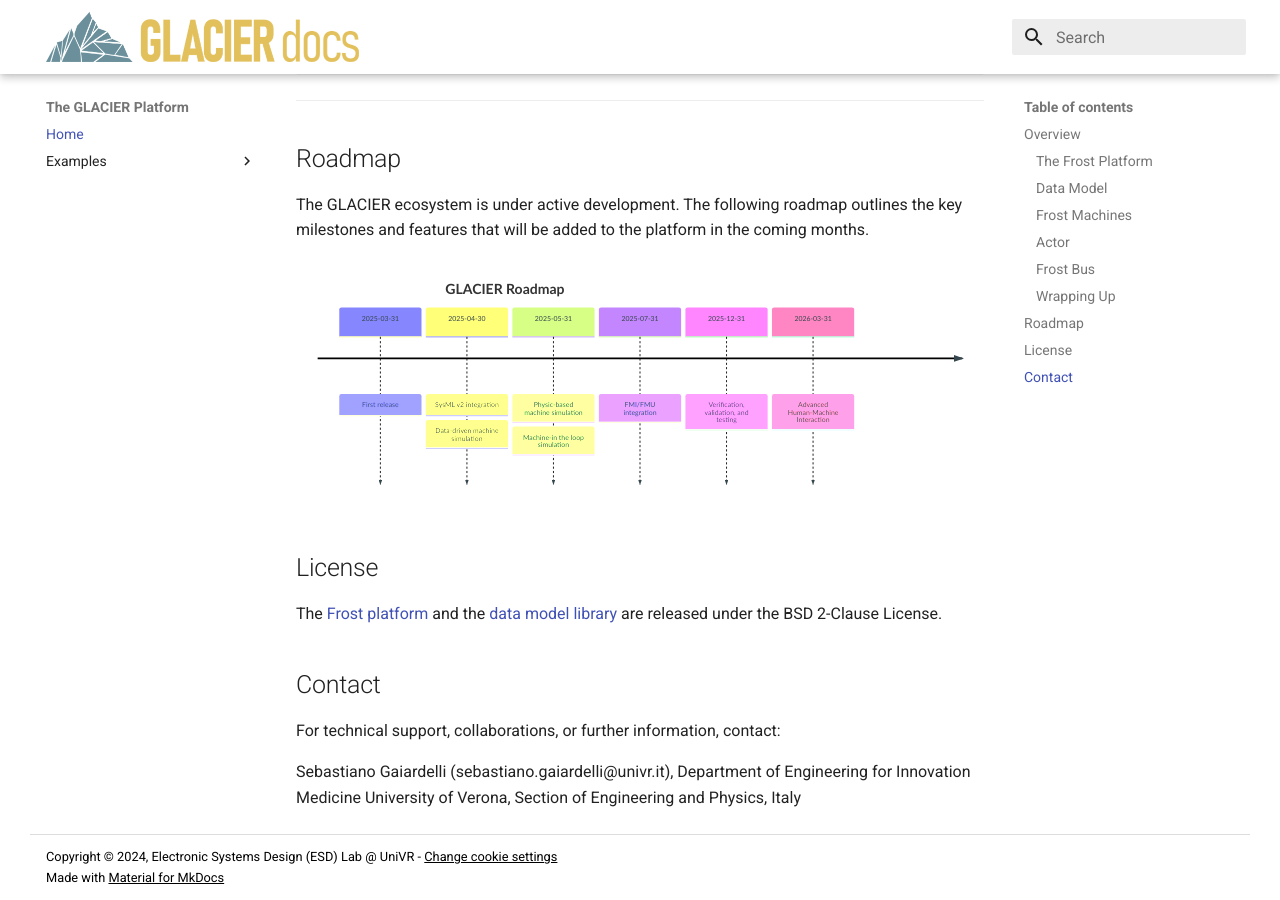
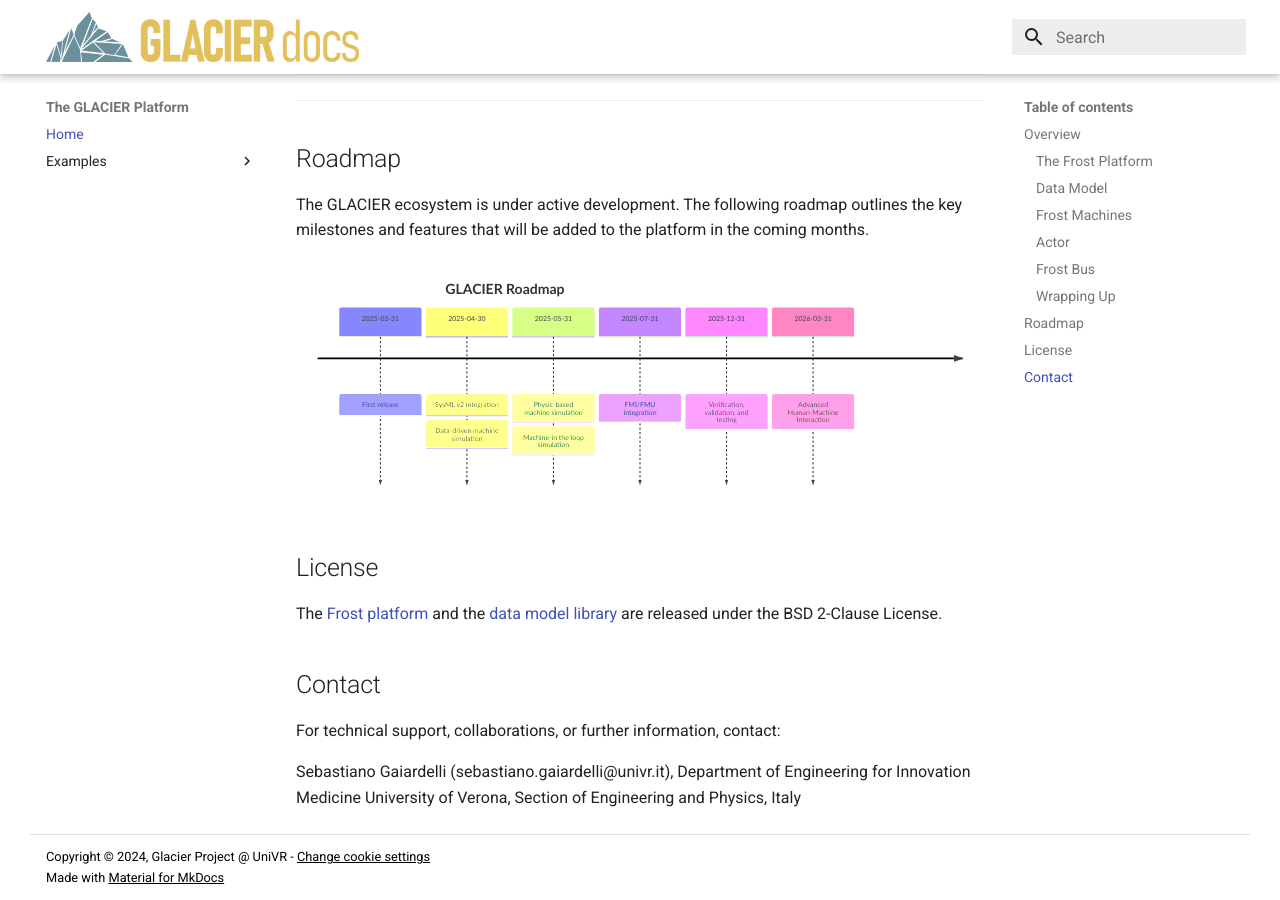
Before and after one commit to glacier-project/glacier-website, an MkDocs documentation site: the page built from docs/index.md, in a window 1280 px wide and 900 px high, scrolled down 5052 px. Built offline with MkDocs 1.6.1 and Material for MkDocs 9.7.7, drawn with Linux system fonts in a browser that asks for light colours.

Commit message:
update references

```diff
--- a/mkdocs.yml
+++ b/mkdocs.yml
@@ -66,4 +66,4 @@ extra:
 extra_css:
   - stylesheets/extra.css
 copyright: >
-  Copyright &copy; 2024, Electronic Systems Design (ESD) Lab @ UniVR - <a href="#__consent">Change cookie settings</a>
+  Copyright &copy; 2024, Glacier Project @ UniVR - <a href="#__consent">Change cookie settings</a>
```
Also changed, not shown: 1 other file.
